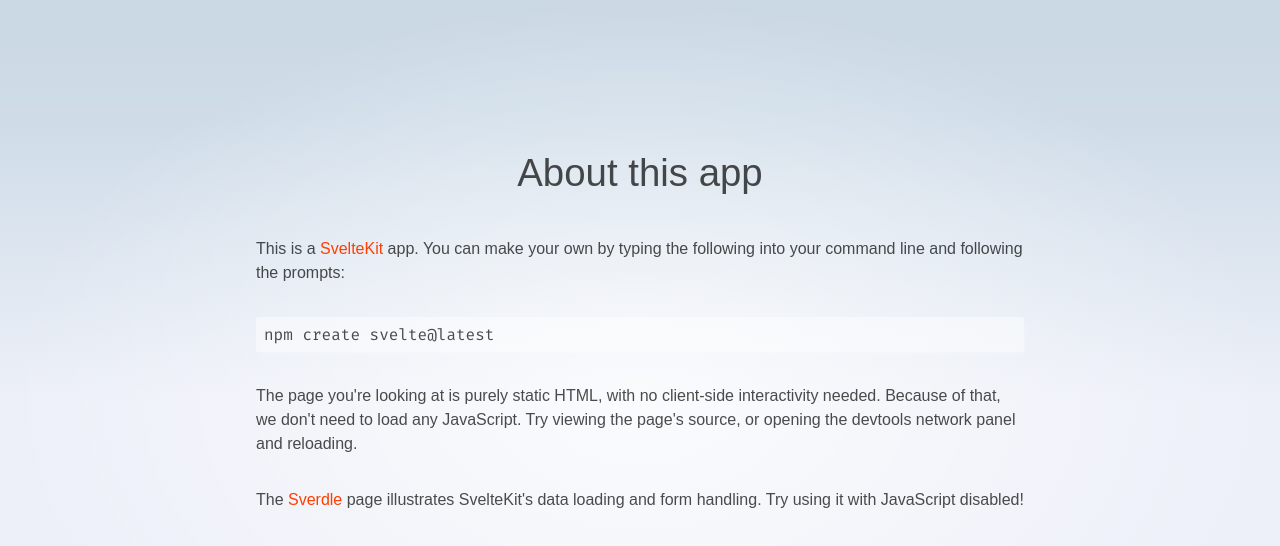
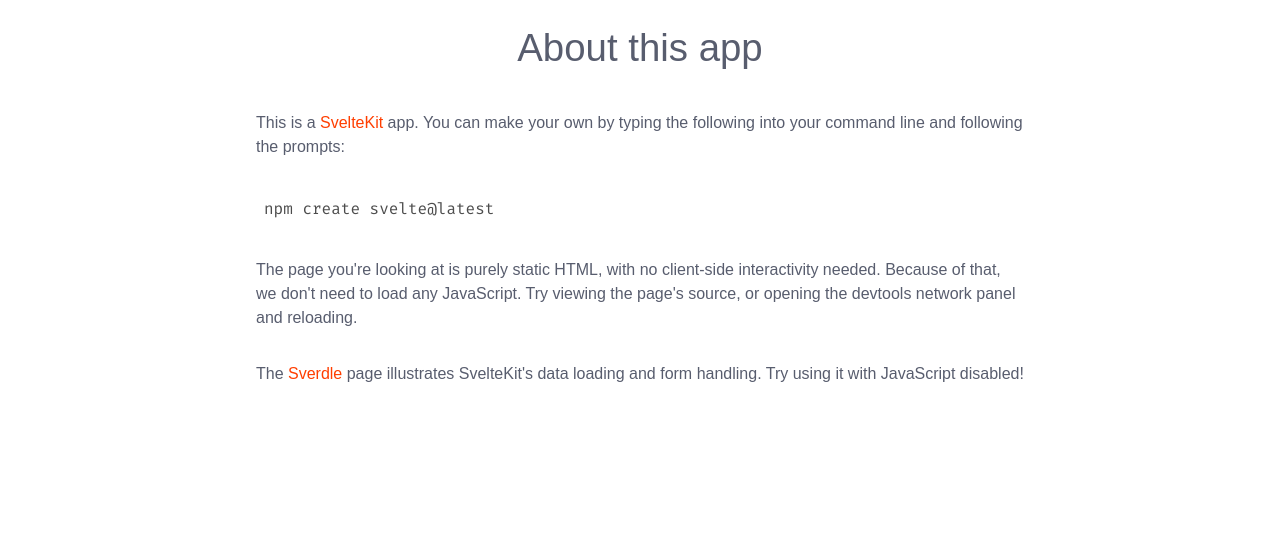
Before and after one commit to ttwishing/unicove1.1, a SvelteKit app: page /about in a window 1280 px wide. Shown: the top 546 px of the page. Built offline with nearby package versions, Linux system fonts and the light colour scheme.

Commit message:
add page svelte

```diff
--- a/src/app.css
+++ b/src/app.css
@@ -14,20 +14,54 @@
 	--column-margin-top: 4rem;
 	font-family: var(--font-body);
 	color: var(--color-text);
+
+	--main-white: #fff;
+	--always-white: var(--main-white);
+	--main-green: #26c64b;
+	--main-grey: #f7f7fc;
+	--main-red: #ff931e;
+
+	--background-highlight: #fff;
+	--background-highlight-hover: #fbfbfe;
+
+	--dark-grey: #b7c1cb;
+	--divider-grey: #e0e6ee;
+	--light-black: #2c3e50;
+	--light-blue: #e0eeff;
+	--light-grey: #9898b5;
+	--light-red: rgba(255, 146, 30, 0.1);
+
+	--success-green: #4bca81;
+	--error-red: #ff0033;
+
+	--mobile-breakpoint: 600px;
+
+	--melon: #f9c5b8;
+	--sandy-brown: #ffa253;
+	--light-goldenrod-yellow: #f5f1cc;
+	--air-superiority-blue: #669bbc;
+	--middle-blue-green: #7de8d1;
+	--emerald: #62d385;
+	--cultured: #eeeeee;
+	--black: #000000;
+	--white: #ffffff;
+
+	--middle-green-eagle: #063a47;
+	--lapis-lazuli: #005dac;
+	--oxford-blue: #0a0e33;
+	--brown-sugar: #996443;
+	--antic-ruby: #82172e;
+	--violet-crayola: #9d2c7a;
+	--rich-black-FOGRA: #111111;
+
+	--main-blue: var(--lapis-lazuli);
+	--main-black: #585d6e;
 }
 
 body {
 	min-height: 100vh;
 	margin: 0;
-	background-attachment: fixed;
-	background-color: var(--color-bg-1);
-	background-size: 100vw 100vh;
-	background-image: radial-gradient(
-			50% 50% at 50% 50%,
-			rgba(255, 255, 255, 0.75) 0%,
-			rgba(255, 255, 255, 0) 100%
-		),
-		linear-gradient(180deg, var(--color-bg-0) 0%, var(--color-bg-1) 15%, var(--color-bg-2) 50%);
+	color: var(--main-black);
 }
 
 h1,
--- a/src/routes/+layout.svelte
+++ b/src/routes/+layout.svelte
@@ -1,27 +1,7 @@
 <script lang="ts">
 	import "../app.css";
+	import Button from "$lib/components/elements/button.svelte";
+	import Text from "$lib/components/elements/text.svelte";
 </script>
 
-<div class="app">
-	<main>
-		<slot />
-	</main>
-</div>
-
-<style>
-	.app {
-		display: flex;
-		flex-direction: column;
-		min-height: 100vh;
-	}
-	main {
-		flex: 1;
-		display: flex;
-		flex-direction: column;
-		padding: 1rem;
-		width: 100%;
-		max-width: 64rem;
-		margin: 0 auto;
-		box-sizing: border-box;
-	}
-</style>
+<slot />
--- a/src/routes/+page.svelte
+++ b/src/routes/+page.svelte
@@ -1,5 +1,5 @@
 <script lang="ts">
-	import Login from "./pages/login.svelte";
+	import Login from "./pages/login/login.svelte";
 	import Loading from "./pages/loading.svelte";
 	import Dashboard from "./pages/dashboard/index.svelte";
 
@@ -18,7 +18,7 @@
 	<meta name="description" content="Svelte demo app" />
 </svelte:head>
 
-<section>
+<main>
 	{#if !$appReady}
 		<Loading />
 	{:else if needLogin}
@@ -26,34 +26,10 @@
 	{:else}
 		<Dashboard />
 	{/if}
-</section>
+</main>
 
 <style>
-	section {
-		display: flex;
-		flex-direction: column;
-		justify-content: center;
-		align-items: center;
-		flex: 0.6;
-	}
-
-	h1 {
-		width: 100%;
-	}
-
-	.welcome {
-		display: block;
-		position: relative;
-		width: 100%;
-		height: 0;
-		padding: 0 0 calc(100% * 495 / 2048) 0;
-	}
-
-	.welcome img {
-		position: absolute;
-		width: 100%;
-		height: 100%;
-		top: 0;
-		display: block;
+	main {
+		min-height: 100vh;
 	}
 </style>
--- a/src/routes/pages/loading.svelte
+++ b/src/routes/pages/loading.svelte
@@ -1,4 +1,4 @@
-<div class="app-loading">loading</div>
+<div class="app-loading"></div>
 
 <style lang="scss" global>
     // Styles are global since we also depend on them _before_ the app has loaded.
--- a/src/routes/pages/login.svelte
+++ /dev/null
@@ -1,4 +0,0 @@
-<script lang="ts">
-</script>
-
-<div>login</div>
--- a/svelte.config.js
+++ b/svelte.config.js
@@ -1,11 +1,15 @@
 import adapter from '@sveltejs/adapter-auto';
-import { vitePreprocess } from '@sveltejs/vite-plugin-svelte';
+// import { vitePreprocess } from '@sveltejs/vite-plugin-svelte';
+
+import { sveltePreprocess } from 'svelte-preprocess';
+
 
 /** @type {import('@sveltejs/kit').Config} */
 const config = {
 	// Consult https://kit.svelte.dev/docs/integrations#preprocessors
 	// for more information about preprocessors
-	preprocess: vitePreprocess(),
+	preprocess: sveltePreprocess(),
+
 
 	kit: {
 		// adapter-auto only supports some environments, see https://kit.svelte.dev/docs/adapter-auto for a list.
```
Also changed, not shown: package.json (+6 -4 lines), src/lib/app/auth.ts (+14 -0 lines), 1 other file (tests, documents, lock files or other folders).
